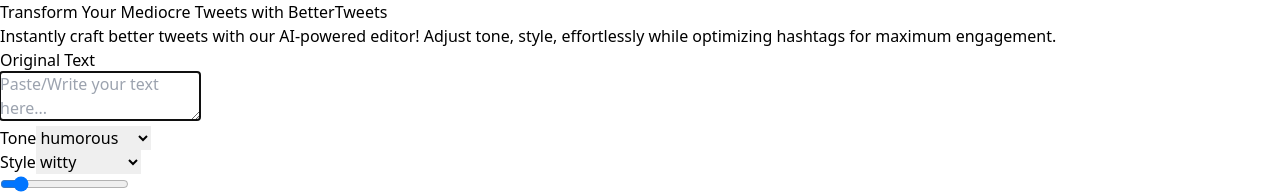
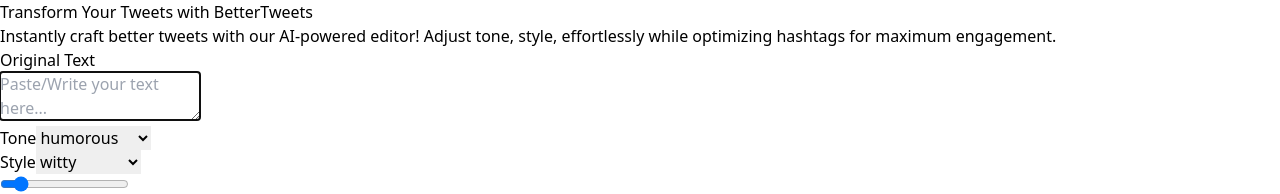
Before and after one commit to arjuunns/BetterTweets, a React (Vite) app in the folder TweetEnhancer/: page / in a window 1280 px wide. Shown: the top 194 px of the page. Built offline with nearby package versions, Linux system fonts and the light colour scheme.

Commit message:
Update Heading.jsx

```diff
--- a/TweetEnhancer/src/components/Heading.jsx
+++ b/TweetEnhancer/src/components/Heading.jsx
@@ -2,7 +2,7 @@
   return (
     <div className="w-full py-24 px-4 flex flex-col items-center justify-center text-center">
       <h1 className="text-4xl md:text-5xl lg:text-6xl font-bold mb-6">
-        Transform Your Mediocre Tweets with{" "}
+        Transform Your Tweets with{" "}
         <span className="bg-gradient-to-r from-blue-400 to-purple-500 bg-clip-text text-transparent">
           BetterTweets
         </span>
```
